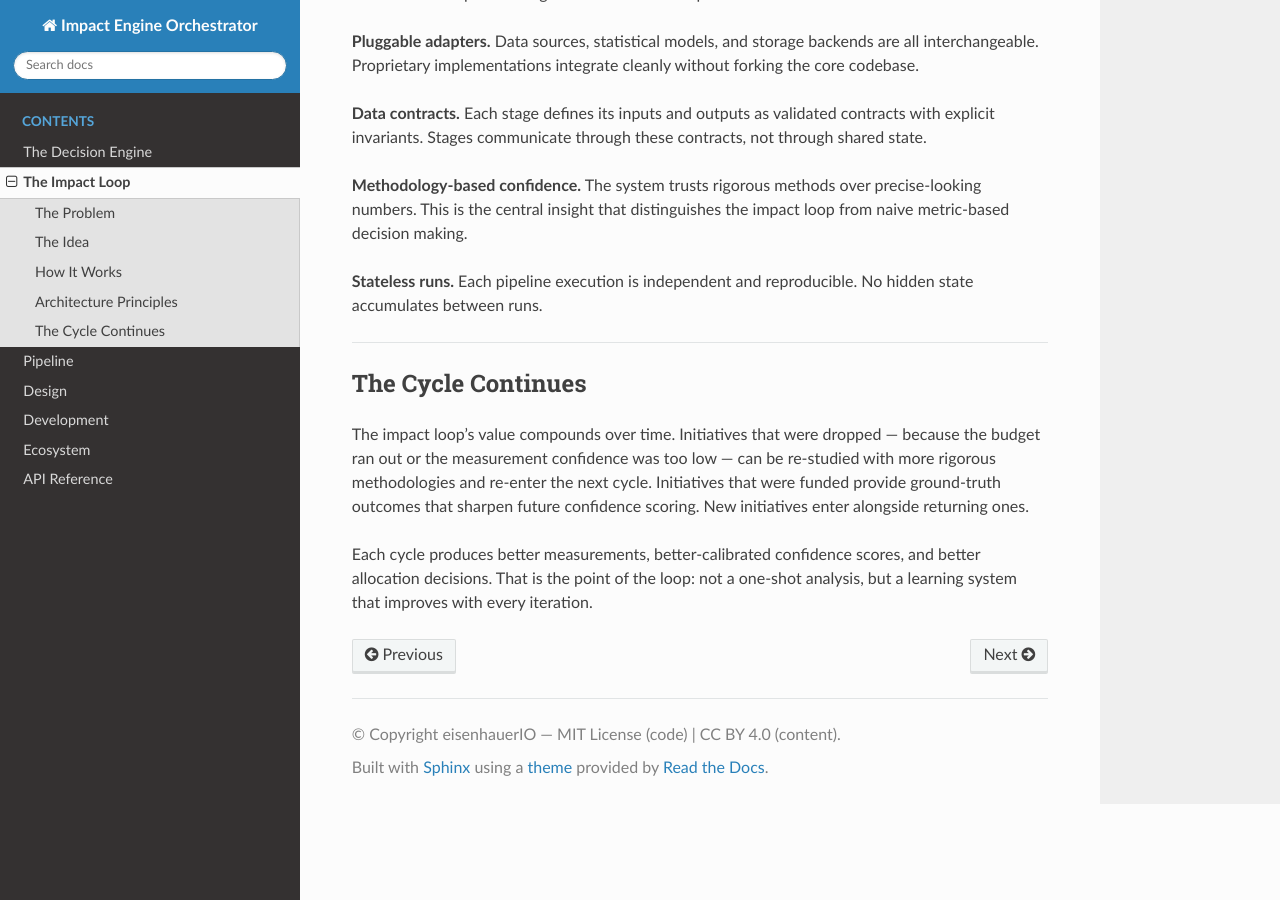
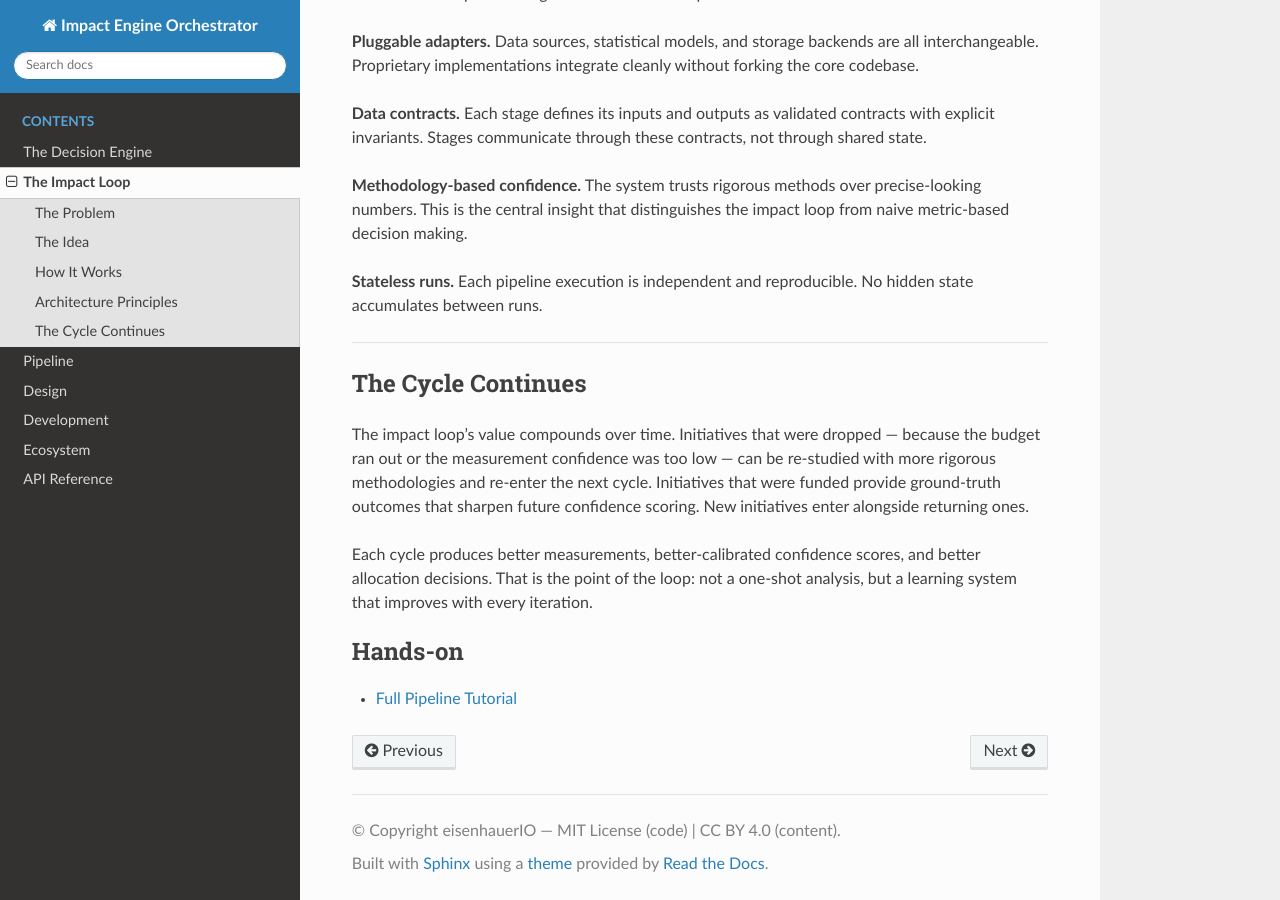
Before and after one commit to eisenhauerIO/tools-impact-engine-orchestrator, a Sphinx documentation site: the page built from docs/source/impact-loop/index.md, in a window 1280 px wide and 900 px high, scrolled down 3011 px. Built offline with Sphinx 7.4.7 and the Read the Docs theme 3.1.0, drawn with Linux system fonts in a browser that asks for light colours.

Commit message:
Add skeleton tutorial notebook for full pipeline walkthrough
Adds docs/source/impact-loop/tutorial.ipynb with markdown structure
and code cells showing config → run → inspect-by-stage → outcome
reports. Marked execute:never for Sphinx, excluded from nbmake.
Wired into impact-loop toctree.

Co-Authored-By: Claude Opus 4.6 <noreply@anthropic.com>

````diff
--- a/docs/source/impact-loop/index.md
+++ b/docs/source/impact-loop/index.md
@@ -95,3 +95,10 @@ Five design principles cut across all packages in the ecosystem:
 The impact loop's value compounds over time. Initiatives that were dropped — because the budget ran out or the measurement confidence was too low — can be re-studied with more rigorous methodologies and re-enter the next cycle. Initiatives that were funded provide ground-truth outcomes that sharpen future confidence scoring. New initiatives enter alongside returning ones.
 
 Each cycle produces better measurements, better-calibrated confidence scores, and better allocation decisions. That is the point of the loop: not a one-shot analysis, but a learning system that improves with every iteration.
+
+```{toctree}
+:maxdepth: 1
+:caption: Hands-on
+
+tutorial
+```
--- a/pyproject.toml
+++ b/pyproject.toml
@@ -55,5 +55,5 @@ convention = "numpy"
 "docs/source/impact-loop/*.py" = ["D"]
 
 [tool.pytest.ini_options]
-addopts = "-v --nbmake"
+addopts = "-v --nbmake --ignore=docs/source/impact-loop/tutorial.ipynb"
 testpaths = ["tests", "docs/source/impact-loop"]
````
Also changed, not shown: docs/source/impact-loop/tutorial.ipynb (added).
